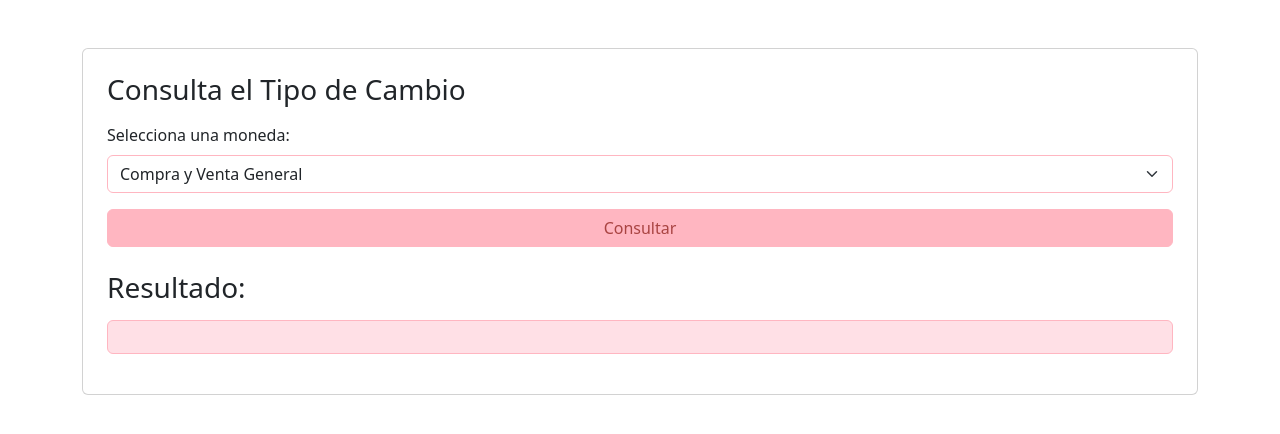
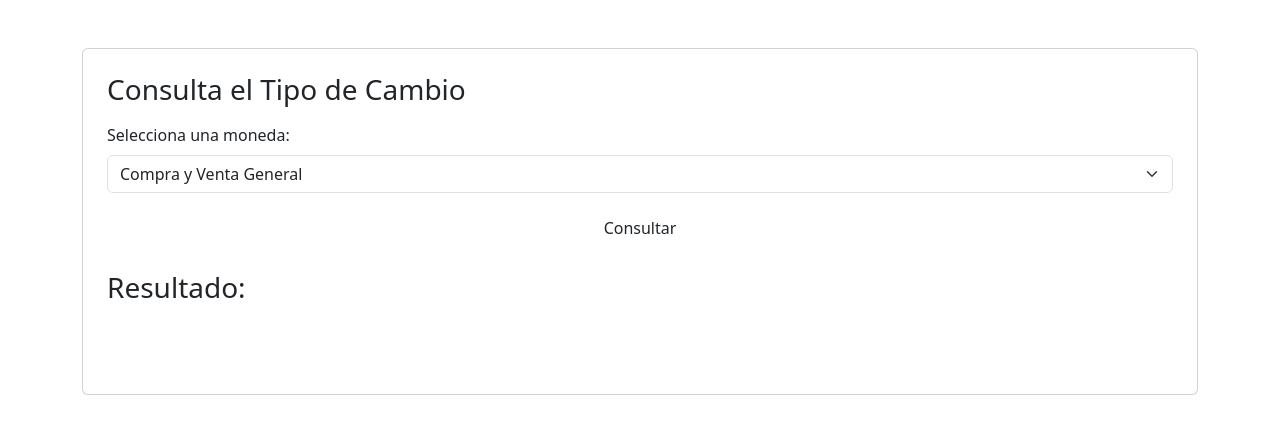
Before and after one commit to Ali150105/Workshops_ISW711, a website: page Workshop_2/client/index.html in a window 1280 px wide. Drawn offline with nearby package versions, Linux system fonts and the light colour scheme.

Commit message:
workshop #2

```diff
--- a/Workshop_2/client/index.html
+++ b/Workshop_2/client/index.html
@@ -6,27 +6,6 @@
   <meta name="viewport" content="width=device-width, initial-scale=1.0">
   <title>Week 1 - Consume API</title>
   <link href="https://cdn.jsdelivr.net/npm/bootstrap@5.3.0/dist/css/bootstrap.min.css" rel="stylesheet">
-
-  <style>
-    .border-pink {
-      border-color: #ffb6c1 !important;
-    }
-    .btn-pink {
-      background-color: #ffb6c1 !important;
-      border-color: #ffb6c1 !important;
-      color: #a94442;
-    }
-    .btn-pink:hover {
-      background-color: #ff9aa2 !important;
-      border-color: #ff9aa2 !important;
-    }
-    .alert-pink {
-      background-color: #ffe0e6 !important;
-      border-color: #ffb6c1 !important;
-      color: #a94442;
-    }
-  </style>
-
   <script>
     const completed = (e) => {
       const data = JSON.parse(e.target.responseText);
```
